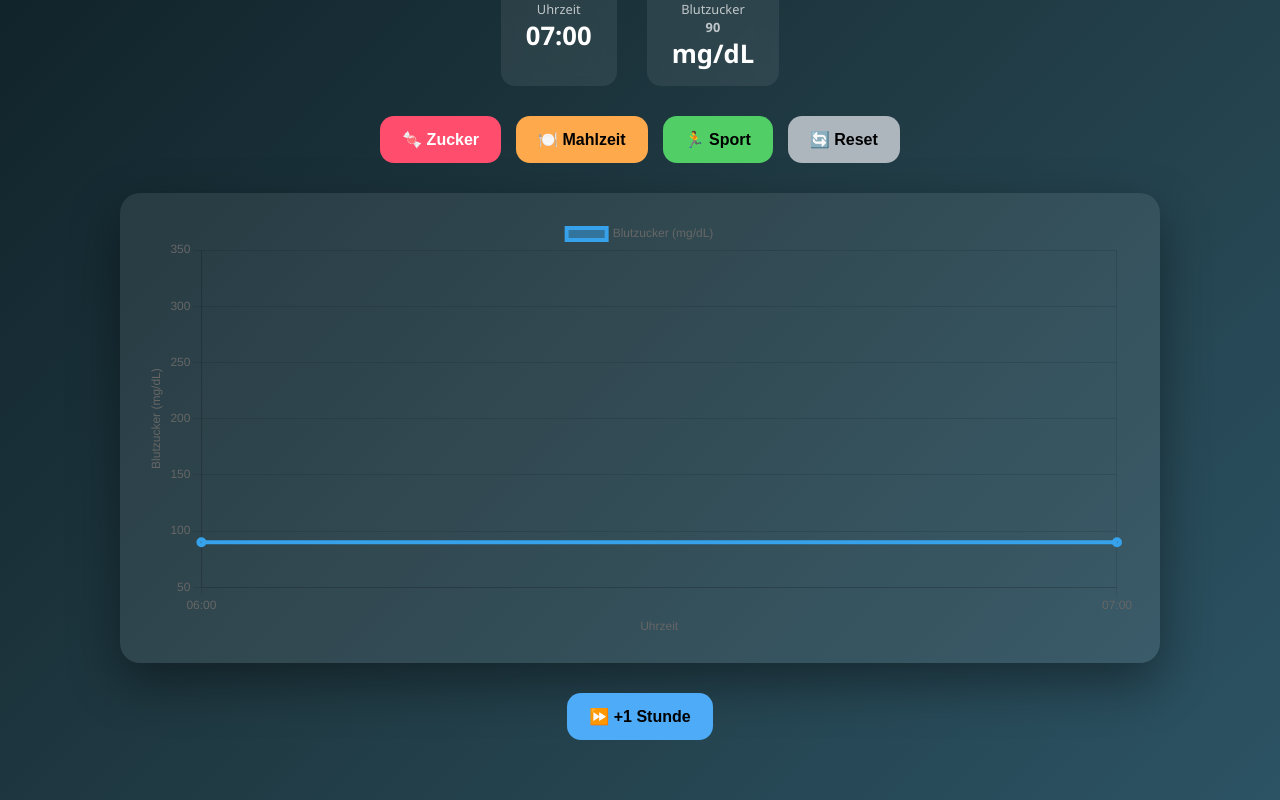
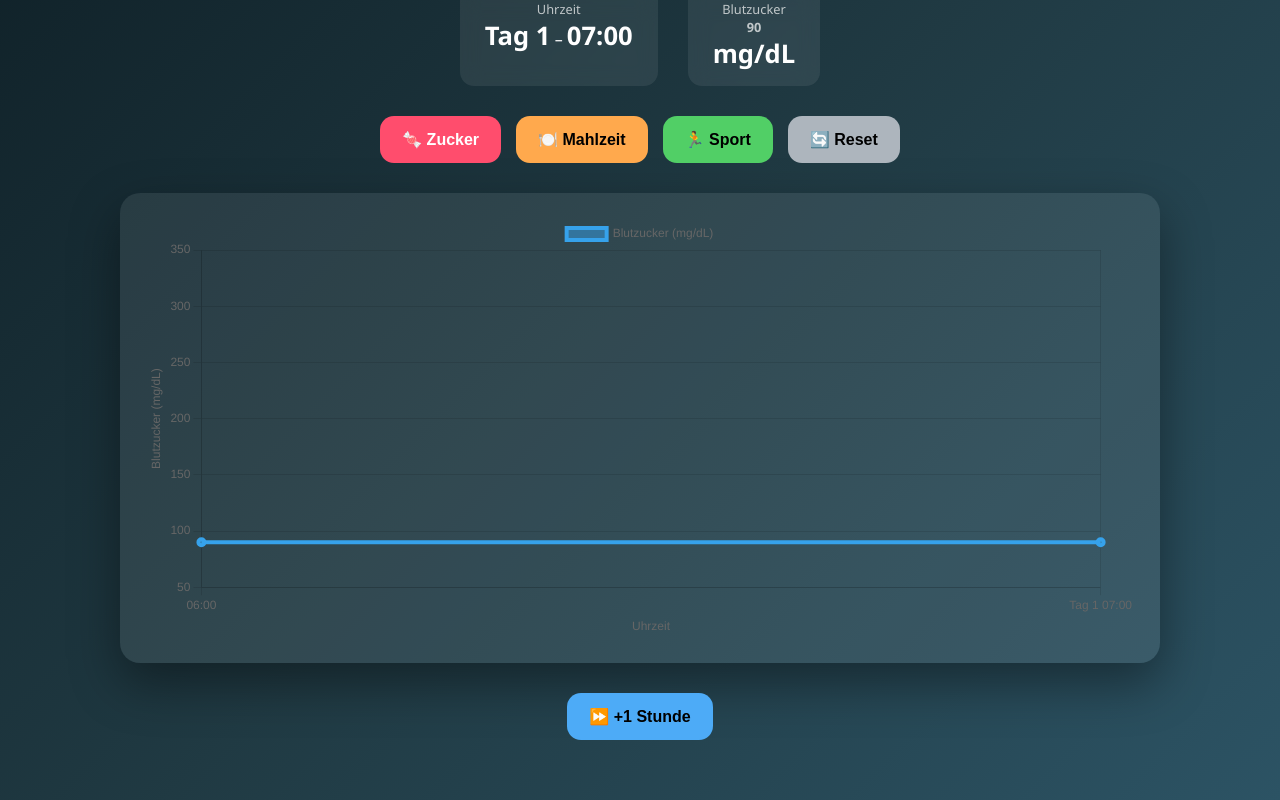
Before and after one commit to SirrRoyale/Blutzucker, a plain HTML site: page index.html in a window 1280 px wide. Both pictures are taken after a click on the button "⏩ +1 Stunde". Shown: the part 143-943 px from the top of the page. Drawn offline with nearby package versions, Linux system fonts and the light colour scheme.

Commit message:
Add day tracking to time display and logic
Introduced a 'day' variable to track and display the current day alongside the hour. Updated the UI to show both day and time, adjusted the time progression logic to increment the day after 24 hours, and ensured the reset function resets both hour and day.

```diff
--- a/index.html
+++ b/index.html
@@ -10,7 +10,7 @@
       <div class="stats">
         <div class="stat">
           <span>Uhrzeit</span>
-          <strong id="time">06:00</strong>
+          <strong id="day">Tag 1</strong> – <strong id="time">06:00</strong>
         </div>
         <div class="stat">
           <span>Blutzucker</span>
--- a/script.js
+++ b/script.js
@@ -1,9 +1,12 @@
 // ===== BASIS =====
 let blutzucker = 90;
 let hour = 6;
+let day = 1;
 
 const timeSpan = document.getElementById("time");
+const daySpan = document.getElementById("day");
 const valueSpan = document.getElementById("value");
+
 
 // ===== CHART =====
 const canvas = document.getElementById("chart");
@@ -47,7 +50,9 @@ const chart = new Chart(ctx, {
 // ===== HILFSFUNKTIONEN =====
 function updateTime() {
   timeSpan.textContent = String(hour).padStart(2, "0") + ":00";
+  daySpan.textContent = "Tag " + day;
 }
+
 
 function regulation() {
   if (blutzucker > 110) blutzucker -= 10; // Insulin
@@ -57,15 +62,22 @@ function regulation() {
 // ===== ZEIT =====
 function nextHour() {
   hour++;
+
+  if (hour === 24) {
+    hour = 0;
+    day++;
+  }
+
   regulation();
 
   updateTime();
   valueSpan.textContent = Math.round(blutzucker);
 
-  data.labels.push(timeSpan.textContent);
+  data.labels.push(`Tag ${day} ${String(hour).padStart(2, "0")}:00`);
   data.datasets[0].data.push(blutzucker);
   chart.update();
 }
+
 
 // ===== BUTTONS =====
 function zucker() {
@@ -86,6 +98,7 @@ function sport() {
 function reset() {
   blutzucker = 90;
   hour = 6;
+  day = 1;
 
   data.labels.length = 1;
   data.datasets[0].data.length = 1;
```
